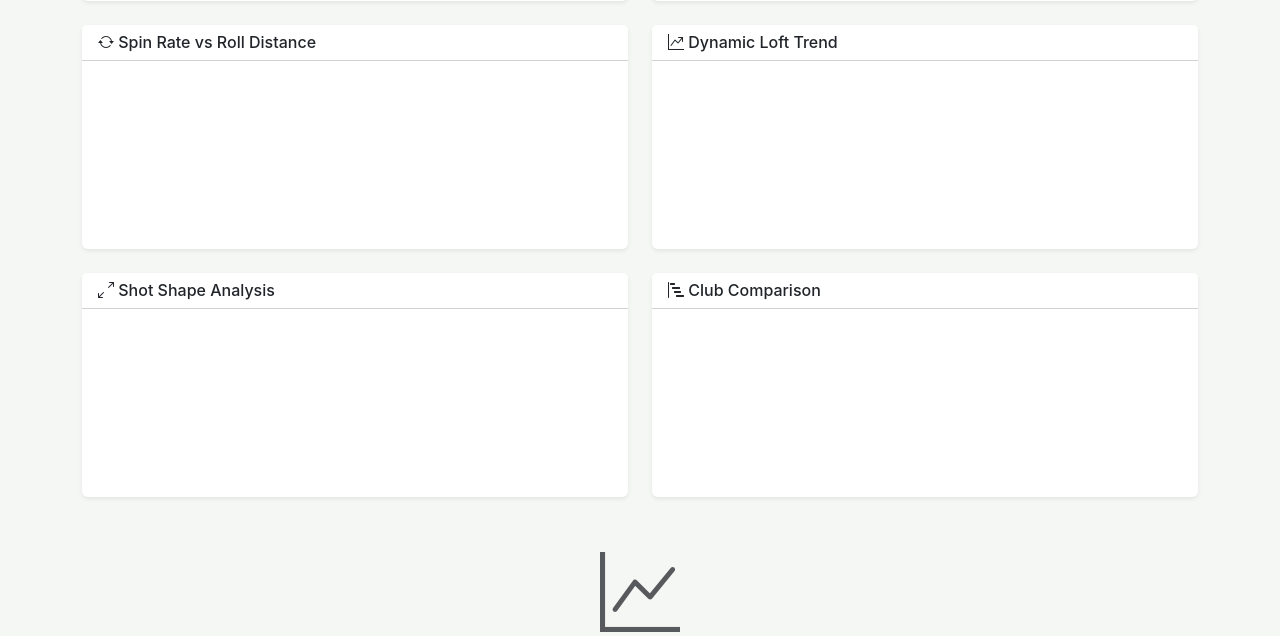
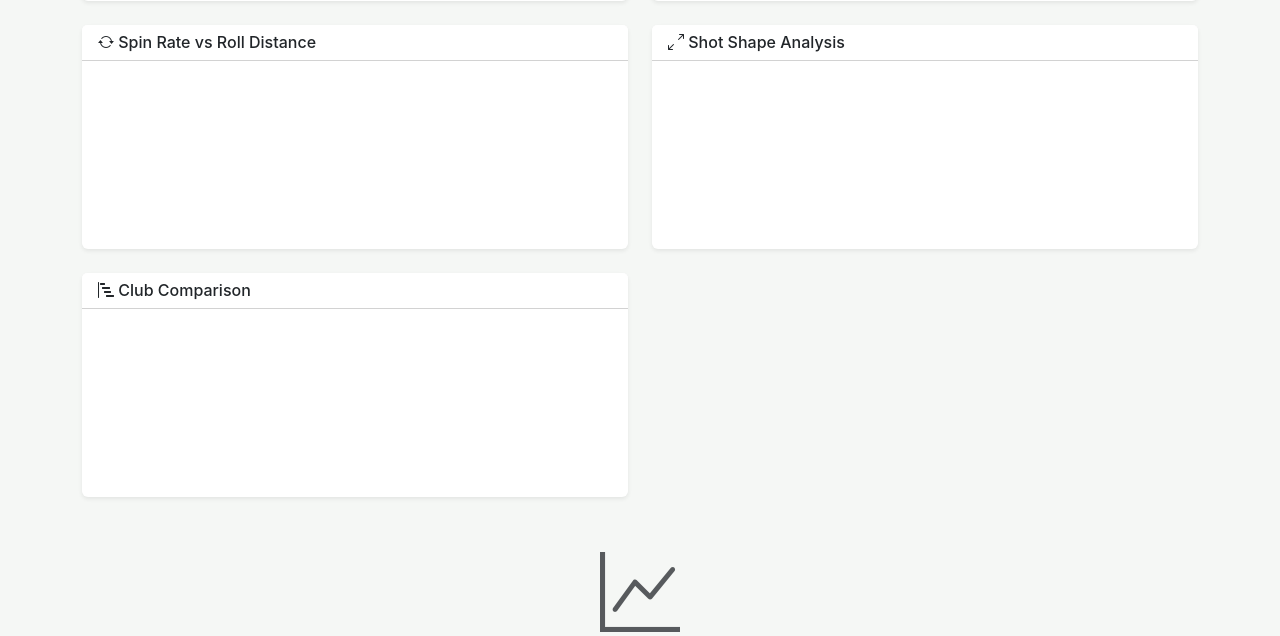
Before and after one commit to esabine/wedgematrix, a Flask app: page /analytics in a window 1280 px wide. Shown: the part 486-1122 px from the top of the page. Run offline with Flask 3, Linux system fonts and the light colour scheme; a map, chart or similar area stays blank.

Commit message:
fix: remove dynamic loft trend endpoint
Co-authored-by: Copilot <223556219+Copilot@users.noreply.github.com>

```diff
--- a/app.py
+++ b/app.py
@@ -558,13 +558,6 @@ def register_routes(app):
         elif chart_type == 'carry-distribution':
             # Frontend expects dict keyed by club: {club: {values, min, q1, median, q3, max, count}}
             return jsonify(carry_distribution(session_id=session_id, club_short=clubs, date_from=date_from, percentile=percentile))
-        elif chart_type == 'loft-trend':
-            raw = analyze_loft(session_id=session_id, club_short=clubs, date_from=date_from)
-            result = [
-                {'club': r['club_short'], 'dynamic_loft': r['dynamic_loft']}
-                for r in raw if r['dynamic_loft'] is not None
-            ]
-            return jsonify(result)
         elif chart_type == 'club-comparison':
             stats = per_club_statistics(session_id=session_id, percentile=percentile, date_from=date_from, clubs=clubs)
             result = []
--- a/static/js/charts.js
+++ b/static/js/charts.js
@@ -54,23 +54,18 @@ function loadAnalytics() {
     var qs = buildQueryString({ session_id: sessionId, club: clubFilter, date_range: dateRange, percentile: percentile });
 
     // Show loading state
-    var chartIds = ['chart-carry-distribution','chart-dispersion','chart-spin',
-                    'chart-loft-trend','chart-shot-shape','chart-club-comparison'];
-
     Promise.all([
         fetch('/api/analytics/carry-distribution' + qs).then(handleResponse),
         fetch('/api/analytics/dispersion' + qs).then(handleResponse),
         fetch('/api/analytics/spin-carry' + qs).then(handleResponse),
-        fetch('/api/analytics/loft-trend' + qs).then(handleResponse),
         fetch('/api/analytics/shot-shape' + qs).then(handleResponse),
         fetch('/api/analytics/club-comparison' + qs).then(handleResponse),
     ]).then(function (results) {
         initCarryDistribution(results[0]);
         initDispersionChart(results[1]);
         initSpinChart(results[2]);
-        initLoftTrend(results[3]);
-        initShotShape(results[4]);
-        initClubComparison(results[5]);
+        initShotShape(results[3]);
+        initClubComparison(results[4]);
     }).catch(function (err) {
         console.error('Analytics load error:', err);
     });
@@ -258,54 +253,6 @@ function initSpinChart(data) {
     });
 }
 
-/* ---------- Dynamic Loft Trend ---------- */
-function initLoftTrend(data) {
-    var canvas = document.getElementById('chart-loft-trend');
-    if (!canvas) return;
-    destroyChart('loft-trend');
-
-    // Backend returns [{id, club_short, dynamic_loft, standard_loft, loft_diff, status}]
-    var items = Array.isArray(data) ? data : [];
-    if (!items.length) return;
-
-    var clubMap = {};
-    items.forEach(function (d) {
-        var club = d.club || d.club_short;
-        if (d.dynamic_loft != null) {
-            if (!clubMap[club]) clubMap[club] = [];
-            clubMap[club].push(d.dynamic_loft);
-        }
-    });
-
-    var maxLen = Math.max.apply(null, Object.values(clubMap).map(function (a) { return a.length; }));
-    var labels = Array.from({ length: maxLen }, function (_, i) { return 'Shot ' + (i + 1); });
-
-    var datasets = Object.keys(clubMap).map(function (club, i) {
-        return {
-            label: club,
-            data: clubMap[club],
-            borderColor: CLUB_PALETTE[i % CLUB_PALETTE.length],
-            backgroundColor: 'transparent',
-            borderWidth: 2,
-            tension: 0.3,
-            pointRadius: 3,
-        };
-    });
-
-    chartInstances['loft-trend'] = new Chart(canvas, {
-        type: 'line',
-        data: { labels: labels, datasets: datasets },
-        options: {
-            responsive: true,
-            plugins: { legend: { position: 'top' } },
-            scales: {
-                x: { title: { display: true, text: 'Shot Number' } },
-                y: { title: { display: true, text: 'Dynamic Loft (\u00b0)' } },
-            },
-        },
-    });
-}
-
 /* ---------- Shot Shape Analysis ---------- */
 function initShotShape(data) {
     var canvas = document.getElementById('chart-shot-shape');
--- a/templates/analytics.html
+++ b/templates/analytics.html
@@ -111,18 +111,6 @@
             </div>
             <div class="card-body">
                 <canvas id="chart-spin"></canvas>
-            </div>
-        </div>
-    </div>
-
-    <!-- Dynamic Loft Trend -->
-    <div class="col-lg-6">
-        <div class="card border-0 shadow-sm h-100">
-            <div class="card-header bg-white">
-                <h6 class="mb-0"><i class="bi bi-graph-up-arrow"></i> Dynamic Loft Trend</h6>
-            </div>
-            <div class="card-body">
-                <canvas id="chart-loft-trend"></canvas>
             </div>
         </div>
     </div>
```
Also changed, not shown: TODO.md (+6 -0 lines).
